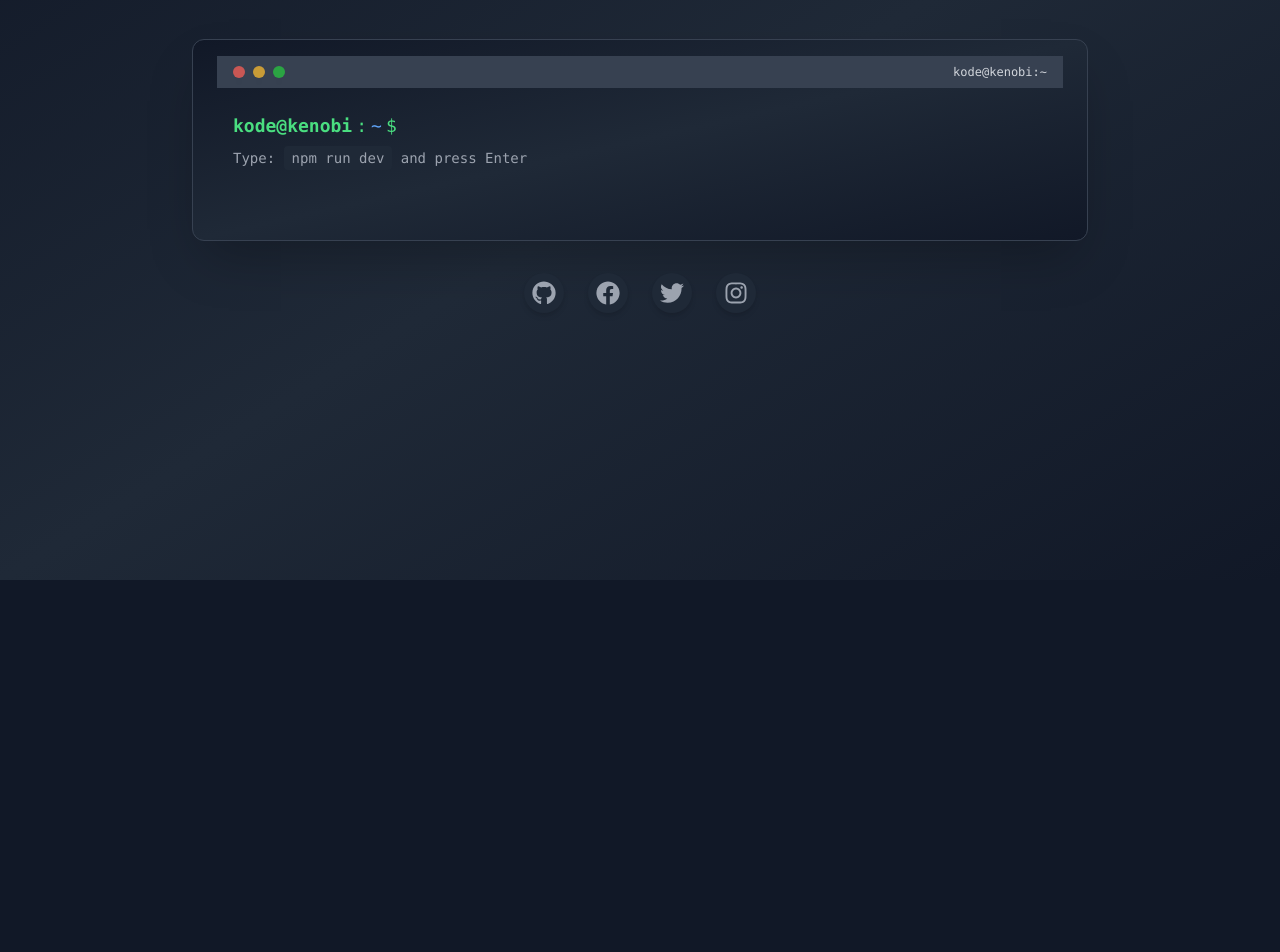
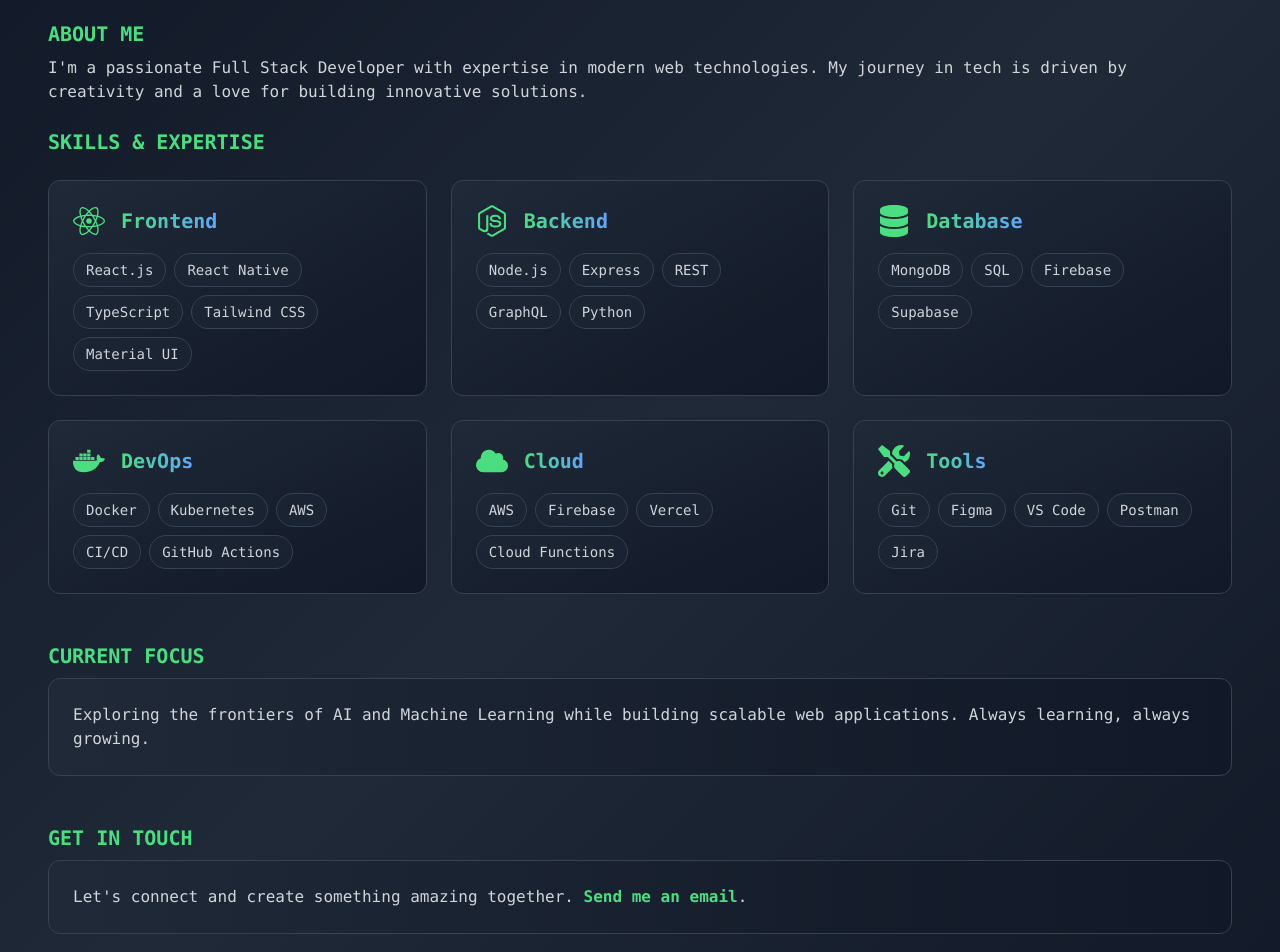
Before and after one commit to KodeKenobi/kodekenobi.github.io, a React (Vite) app: page /kodekenobi.github.io/home in a window 1280 px wide. Shown: the part 220-1172 px from the top of the page. Before the commit the page ends 800 px from the top, so only its background shows below. Built offline with nearby package versions, Linux system fonts and the light colour scheme.

Commit message:
major haul

```diff
--- a/src/App.tsx
+++ b/src/App.tsx
@@ -1,5 +1,6 @@
 import { FaGithub, FaFacebook, FaTwitter, FaInstagram } from "react-icons/fa";
 import { useEffect, useRef, useState } from "react";
+import { Link } from "react-router-dom";
 
 function App() {
   // For blinking cursor animation
@@ -280,12 +281,12 @@ function App() {
                 <div className="topic-header">WEBSITE</div>
                 <div className="topic-text">
                   Now, introductions aside, kindly visit my website{" "}
-                  <a
-                    href="/home"
+                  <Link
+                    to="/home"
                     className="text-green-400 hover:text-green-300"
                   >
                     here
-                  </a>
+                  </Link>
                   .
                 </div>
 
--- a/src/components/Home.tsx
+++ b/src/components/Home.tsx
@@ -1,39 +1,220 @@
-import { Link } from "react-router-dom";
+import { useEffect, useState } from "react";
+import {
+  FaReact,
+  FaNodeJs,
+  FaDatabase,
+  FaDocker,
+  FaAws,
+  FaPython,
+  FaGitAlt,
+  FaMobile,
+  FaServer,
+  FaCloud,
+  FaCode,
+  FaTools,
+  FaInstagram,
+  FaTwitter,
+  FaFacebook,
+  FaGithub,
+} from "react-icons/fa";
+import {
+  SiTypescript,
+  SiTailwindcss,
+  SiMongodb,
+  SiGraphql,
+  SiKubernetes,
+} from "react-icons/si";
+import Navbar from "./Navbar";
 import Footer from "./Footer";
 
-const Home = () => {
+function Home() {
+  const [isInstalling, setIsInstalling] = useState(false);
+  const [installStep, setInstallStep] = useState(0);
+  const [progress, setProgress] = useState(0);
+
+  const installMessages = [
+    "Loading website... ",
+    "Initializing components... ",
+    "Setting up environment... ",
+    "Configuring styles... ",
+    "Building interface... ",
+    "Done!",
+  ];
+
+  useEffect(() => {
+    setIsInstalling(true);
+  }, []);
+
+  useEffect(() => {
+    if (isInstalling) {
+      const stepTimeout = setInterval(() => {
+        setInstallStep((prev) =>
+          prev < installMessages.length - 1 ? prev + 1 : prev
+        );
+      }, 400);
+
+      const installTimeout = setTimeout(() => {
+        setIsInstalling(false);
+        clearInterval(stepTimeout);
+      }, 2500);
+
+      return () => {
+        clearTimeout(installTimeout);
+        clearInterval(stepTimeout);
+      };
+    }
+  }, [isInstalling]);
+
+  useEffect(() => {
+    if (isInstalling) {
+      const interval = setInterval(() => {
+        setProgress((old) => {
+          if (old >= 100) return 100;
+          return old + 4 + Math.random() * 6;
+        });
+      }, 60);
+      return () => clearInterval(interval);
+    } else {
+      setProgress(100);
+    }
+  }, [isInstalling]);
+
+  const skillCategories = [
+    {
+      title: "Frontend",
+      icon: <FaReact className="w-8 h-8" />,
+      skills: [
+        "React.js",
+        "React Native",
+        "TypeScript",
+        "Tailwind CSS",
+        "Material UI",
+      ],
+    },
+    {
+      title: "Backend",
+      icon: <FaNodeJs className="w-8 h-8" />,
+      skills: ["Node.js", "Express", "REST", "GraphQL", "Python"],
+    },
+    {
+      title: "Database",
+      icon: <FaDatabase className="w-8 h-8" />,
+      skills: ["MongoDB", "SQL", "Firebase", "Supabase"],
+    },
+    {
+      title: "DevOps",
+      icon: <FaDocker className="w-8 h-8" />,
+      skills: ["Docker", "Kubernetes", "AWS", "CI/CD", "GitHub Actions"],
+    },
+    {
+      title: "Cloud",
+      icon: <FaCloud className="w-8 h-8" />,
+      skills: ["AWS", "Firebase", "Vercel", "Cloud Functions"],
+    },
+    {
+      title: "Tools",
+      icon: <FaTools className="w-8 h-8" />,
+      skills: ["Git", "Figma", "VS Code", "Postman", "Jira"],
+    },
+  ];
+
   return (
-    <div className="min-h-screen flex flex-col bg-gradient-to-br from-gray-900 via-gray-800 to-gray-900">
+    <div className="min-h-screen flex flex-col bg-gradient-to-br from-gray-900 via-gray-800 to-gray-900 relative overflow-hidden">
+      <Navbar />
+
+      {/* Main Content - Add padding-top to account for fixed navbar */}
       <div className="flex-1 pt-16">
-        <div className="max-w-4xl mx-auto px-4 sm:px-6 lg:px-8 py-12">
-          <div className="text-center">
-            <h1 className="text-4xl sm:text-5xl font-bold text-white mb-8">
-              Welcome to My Portfolio
-            </h1>
-            <p className="text-xl text-gray-300 mb-12">
-              Full-stack developer specializing in React, Node.js, and cloud
-              technologies
-            </p>
-            <div className="flex flex-col sm:flex-row justify-center gap-4">
-              <Link
-                to="/about"
-                className="px-8 py-3 bg-green-500 text-white rounded-lg hover:bg-green-600 transition-colors"
-              >
-                About Me
-              </Link>
-              <Link
-                to="/projects"
-                className="px-8 py-3 bg-gray-700 text-white rounded-lg hover:bg-gray-600 transition-colors"
-              >
-                View Projects
-              </Link>
+        {/* Animated Background */}
+        <div className="absolute inset-0 bg-gradient-to-r from-green-900 via-blue-900 to-purple-900 opacity-20 animate-gradient"></div>
+        <div className="w-full relative">
+          {/* Terminal Window */}
+          <div className="mt-4 terminal-window mx-auto shadow-2xl rounded-xl bg-gradient-to-br from-gray-900 via-gray-800 to-gray-900 animate-fade-in px-4 sm:px-8 py-4 sm:py-6">
+            <div className="terminal-content font-mono animate-slide-up px-1 sm:px-4 py-2 sm:py-6 text-[0.97rem] sm:text-base overflow-x-auto break-words">
+              {/* Main Content */}
+              <div className="animate-fade-in">
+                <div className="text-xl sm:text-2xl font-bold text-green-400 mb-6 text-center">
+                  Welcome to My Website
+                  <span className="animate-blink">_</span>
+                </div>
+
+                <div id="about" className="topic-header mt-20">
+                  ABOUT ME
+                </div>
+                <div className="topic-text">
+                  I'm a passionate Full Stack Developer with expertise in modern
+                  web technologies. My journey in tech is driven by creativity
+                  and a love for building innovative solutions.
+                </div>
+
+                <div id="skills" className="topic-header">
+                  SKILLS & EXPERTISE
+                </div>
+                <div className="grid grid-cols-1 md:grid-cols-2 lg:grid-cols-3 gap-6 mt-6">
+                  {skillCategories.map((category) => (
+                    <div
+                      key={category.title}
+                      className="group relative bg-gradient-to-br from-gray-800 to-gray-900 rounded-xl p-6 hover:shadow-2xl transition-all duration-500 transform hover:-translate-y-2 hover:scale-105 border border-gray-700 hover:border-green-500/50"
+                    >
+                      {/* Glow effect */}
+                      <div className="absolute inset-0 bg-gradient-to-r from-green-500/10 to-blue-500/10 rounded-xl opacity-0 group-hover:opacity-100 transition-opacity duration-500"></div>
+
+                      {/* Content */}
+                      <div className="relative z-10">
+                        <div className="flex items-center space-x-4 mb-4">
+                          <div className="text-green-400 transform group-hover:scale-110 transition-transform duration-300">
+                            {category.icon}
+                          </div>
+                          <h3 className="text-xl font-bold bg-gradient-to-r from-green-400 to-blue-400 bg-clip-text text-transparent">
+                            {category.title}
+                          </h3>
+                        </div>
+                        <div className="flex flex-wrap gap-2">
+                          {category.skills.map((skill) => (
+                            <span
+                              key={skill}
+                              className="px-3 py-1.5 bg-gray-800/50 backdrop-blur-sm rounded-full text-sm text-gray-300 border border-gray-700 hover:border-green-500/50 hover:text-green-400 transition-all duration-300"
+                            >
+                              {skill}
+                            </span>
+                          ))}
+                        </div>
+                      </div>
+                    </div>
+                  ))}
+                </div>
+
+                <div id="focus" className="topic-header mt-12">
+                  CURRENT FOCUS
+                </div>
+                <div className="topic-text bg-gradient-to-r from-gray-800 to-gray-900 p-6 rounded-xl border border-gray-700 hover:border-green-500/50 transition-all duration-300">
+                  Exploring the frontiers of AI and Machine Learning while
+                  building scalable web applications. Always learning, always
+                  growing.
+                </div>
+
+                <div id="contact" className="topic-header mt-12">
+                  GET IN TOUCH
+                </div>
+                <div className="topic-text bg-gradient-to-r from-gray-800 to-gray-900 p-6 rounded-xl border border-gray-700 hover:border-green-500/50 transition-all duration-300">
+                  Let's connect and create something amazing together.{" "}
+                  <a
+                    href="mailto:kodekenobi@gmail.com"
+                    className="text-green-400 hover:text-green-300 font-semibold hover:underline transition-all duration-300"
+                  >
+                    Send me an email
+                  </a>
+                  .
+                </div>
+
+                {/* Footer */}
+                <Footer />
+              </div>
             </div>
           </div>
         </div>
       </div>
-      <Footer />
     </div>
   );
-};
+}
 
 export default Home;
--- a/src/components/Navbar.tsx
+++ b/src/components/Navbar.tsx
@@ -1,6 +1,6 @@
 import { useState } from "react";
 import { FaBars, FaTimes } from "react-icons/fa";
-import { useLocation } from "react-router-dom";
+import { useLocation, Link } from "react-router-dom";
 
 const Navbar = () => {
   const [isOpen, setIsOpen] = useState(false);
@@ -21,9 +21,9 @@ const Navbar = () => {
           {/* Desktop Menu */}
           <div className="hidden md:flex items-center space-x-8">
             {navItems.map((item) => (
-              <a
+              <Link
                 key={item.name}
-                href={item.path}
+                to={item.path}
                 className={`${
                   location.pathname === item.path
                     ? "text-green-400 border-b-2 border-green-400"
@@ -31,7 +31,7 @@ const Navbar = () => {
                 } px-3 py-2 text-sm font-medium transition-colors duration-200`}
               >
                 {item.name}
-              </a>
+              </Link>
             ))}
           </div>
 
@@ -56,9 +56,9 @@ const Navbar = () => {
         <div className="md:hidden">
           <div className="px-2 pt-2 pb-3 space-y-1 sm:px-3">
             {navItems.map((item) => (
-              <a
+              <Link
                 key={item.name}
-                href={item.path}
+                to={item.path}
                 className={`${
                   location.pathname === item.path
                     ? "bg-gray-800 text-green-400"
@@ -67,7 +67,7 @@ const Navbar = () => {
                 onClick={() => setIsOpen(false)}
               >
                 {item.name}
-              </a>
+              </Link>
             ))}
           </div>
         </div>
--- a/src/main.tsx
+++ b/src/main.tsx
@@ -1,6 +1,6 @@
 import { StrictMode } from "react";
 import { createRoot } from "react-dom/client";
-import { HashRouter, Routes, Route } from "react-router-dom";
+import { BrowserRouter, Routes, Route } from "react-router-dom";
 import "./index.css";
 import App from "./App.tsx";
 import Home from "./components/Home.tsx";
@@ -11,7 +11,7 @@ import NusuruPage from "./components/NusuruPage.tsx";
 
 createRoot(document.getElementById("root")!).render(
   <StrictMode>
-    <HashRouter>
+    <BrowserRouter basename="/kodekenobi.github.io">
       <Routes>
         <Route path="/" element={<App />} />
         <Route path="/home" element={<Home />} />
@@ -20,6 +20,6 @@ createRoot(document.getElementById("root")!).render(
         <Route path="/projects" element={<ProjectsPage />} />
         <Route path="/projects/nusuru" element={<NusuruPage />} />
       </Routes>
-    </HashRouter>
+    </BrowserRouter>
   </StrictMode>
 );
```
